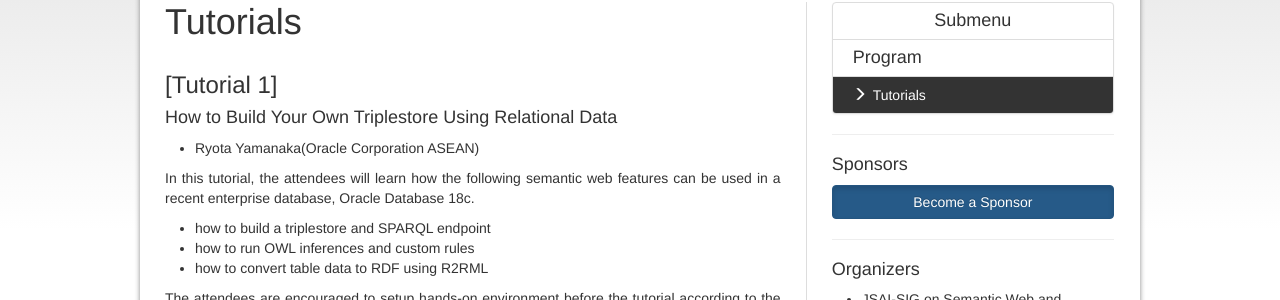
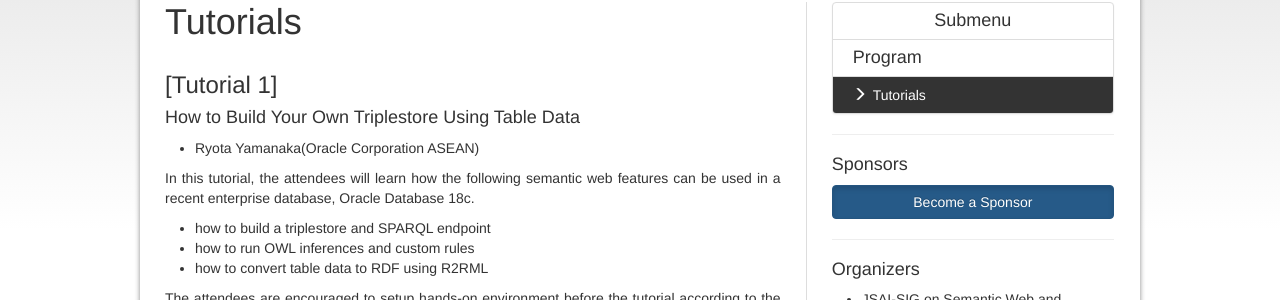
Before and after one commit to IJCKGconference/JIST2018, a Jekyll site: the page built from pages/program/tutorials.html, in a window 1280 px wide. Shown: the part 389-689 px from the top of the page. Built offline with Jekyll 4.4.1, drawn with Linux system fonts in a browser that asks for light colours; comment, search, counter and statistics services are not loaded.

Commit message:
チュートリアル１のタイトル修正

```diff
--- a/pages/program/tutorials.html
+++ b/pages/program/tutorials.html
@@ -12,7 +12,7 @@ status: published
 <h1>{{ page.title }}</h1>
 
 <h3>[Tutorial 1]</h3>
-<h4>How to Build Your Own Triplestore Using Relational Data</h4>
+<h4>How to Build Your Own Triplestore Using Table Data</h4>
     <ul>
         <li>Ryota Yamanaka(Oracle Corporation ASEAN)</li>
     </ul>
```
